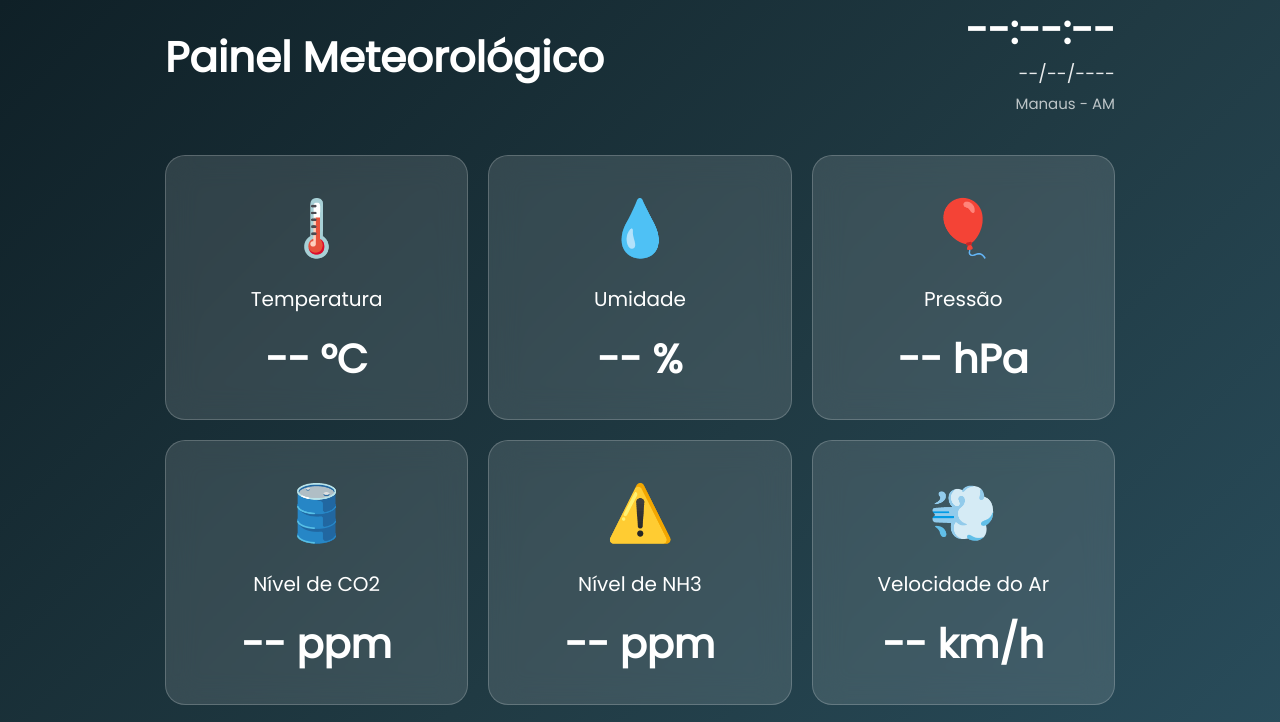
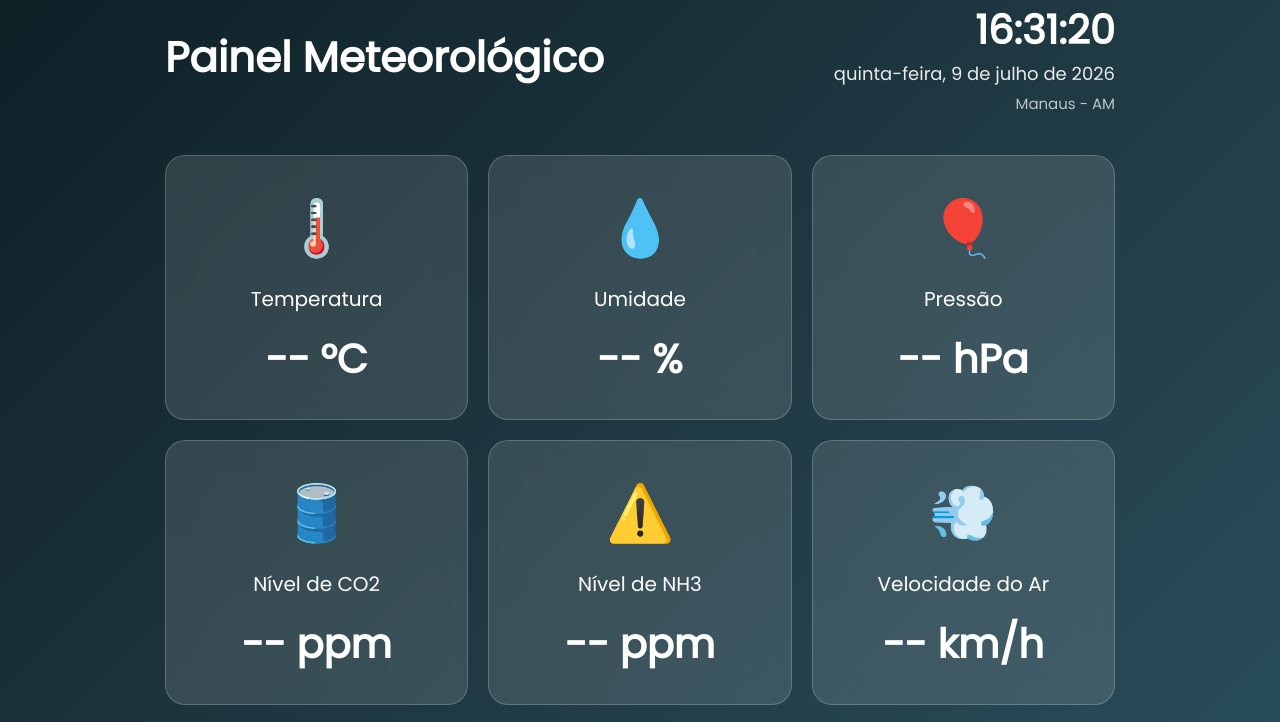
Before and after one commit to cauafrota06/Lecitech, a plain HTML site: page telas/index.html in a window 1280 px wide. Shown: the top 722 px of the page. Drawn offline with Linux system fonts and the light colour scheme; no server answers.

Commit message:
atualização scripts

```diff
--- a/telas/index.html
+++ b/telas/index.html
@@ -96,7 +96,7 @@
         </footer>
     </div>
 
-    <script type="module" src="script.js"></script>
+    <script type="module" src="../scripts/script.js"></script>
 
 </body>
 </html>
```
